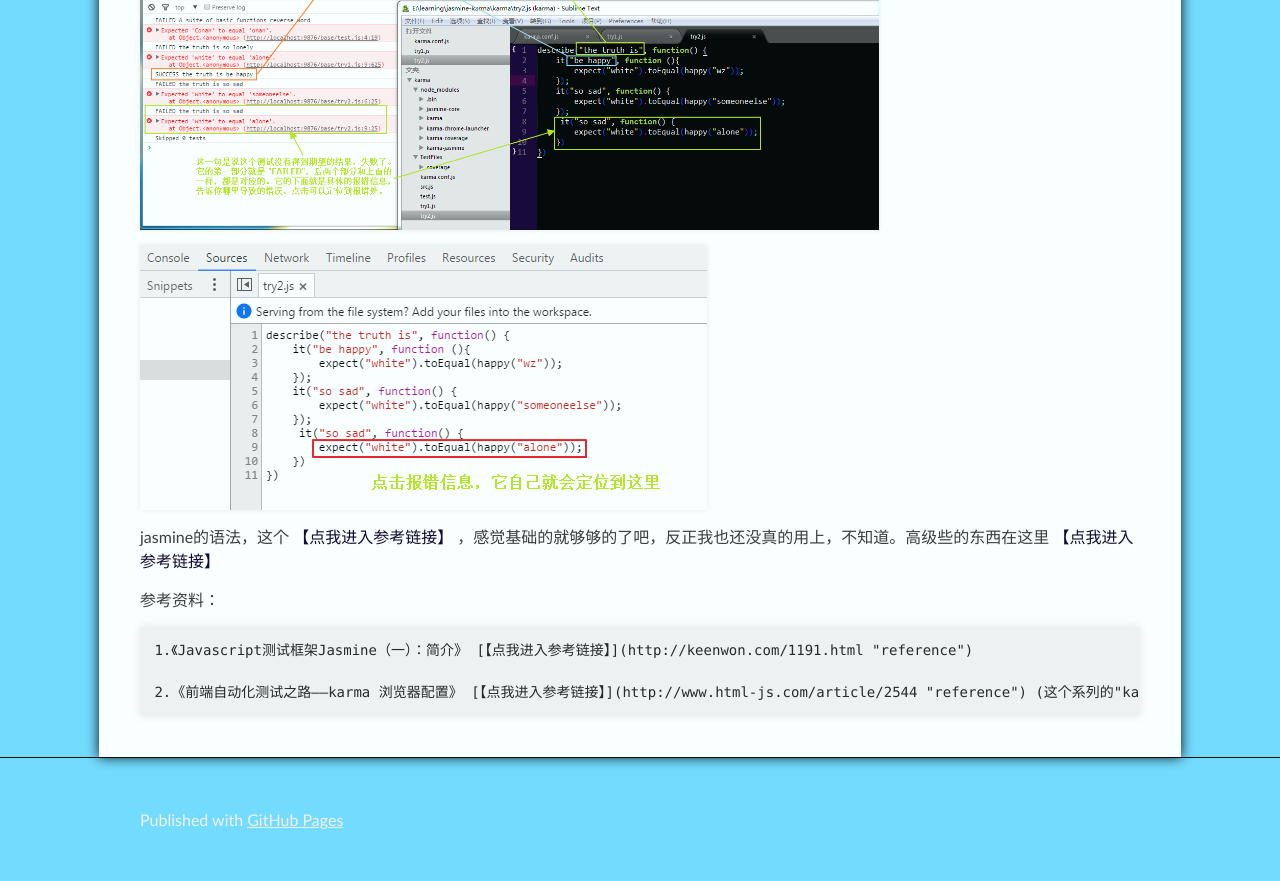
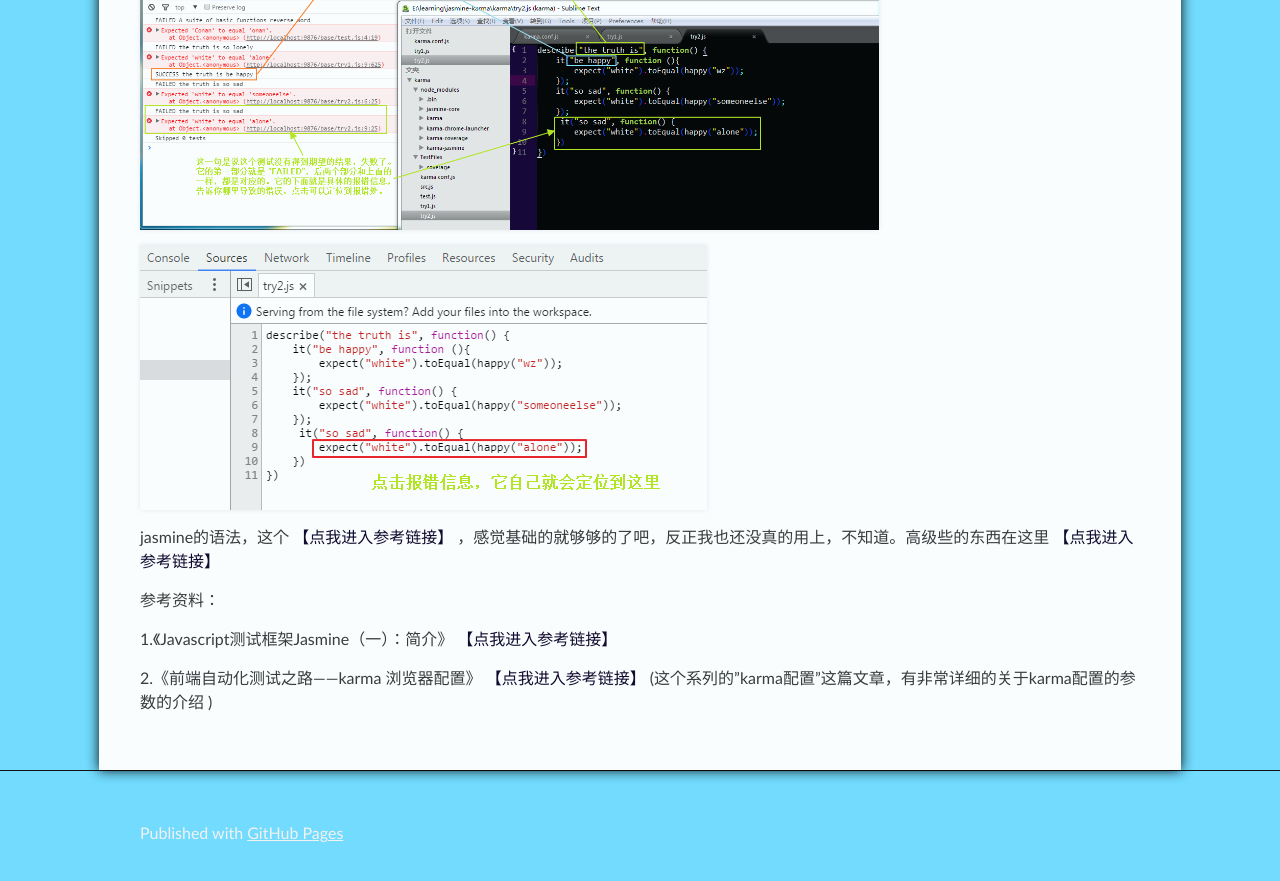
Before and after one commit to wznonstop/wznonstop.github.io, a Jekyll site: the page built from _posts/2016-03-18-karma和jasmine初探.md, in a window 1280 px wide and 900 px high, scrolled down 2971 px. Shown: the top 881 px of the window. Built offline with Jekyll 4.4.1, drawn with Linux system fonts in a browser that asks for light colours.

Commit message:
edit the blog

```diff
--- a/_posts/2016-03-18-karma和jasmine初探.md
+++ b/_posts/2016-03-18-karma和jasmine初探.md
@@ -36,6 +36,6 @@
 
 参考资料：
 
-     1.《Javascript测试框架Jasmine（一）：简介》 [【点我进入参考链接】](http://keenwon.com/1191.html "reference")
+1.《Javascript测试框架Jasmine（一）：简介》 [【点我进入参考链接】](http://keenwon.com/1191.html "reference")
 
-     2.《前端自动化测试之路——karma 浏览器配置》 [【点我进入参考链接】](http://www.html-js.com/article/2544 "reference") (这个系列的"karma配置"这篇文章，有非常详细的关于karma配置的参数的介绍，已通过剪藏保存到笔记“前端自动化测试之路——karma配置” )
+2.《前端自动化测试之路——karma 浏览器配置》 [【点我进入参考链接】](http://www.html-js.com/article/2544 "reference") (这个系列的"karma配置"这篇文章，有非常详细的关于karma配置的参数的介绍 )
```
